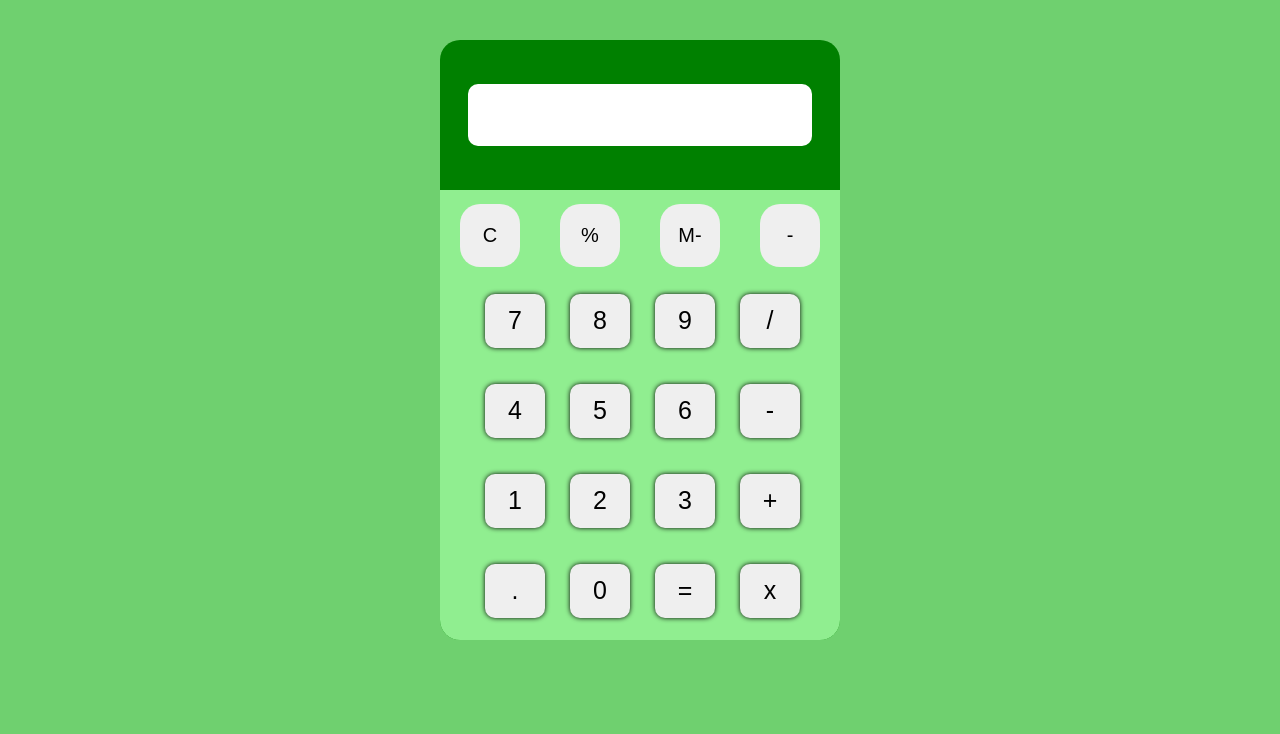
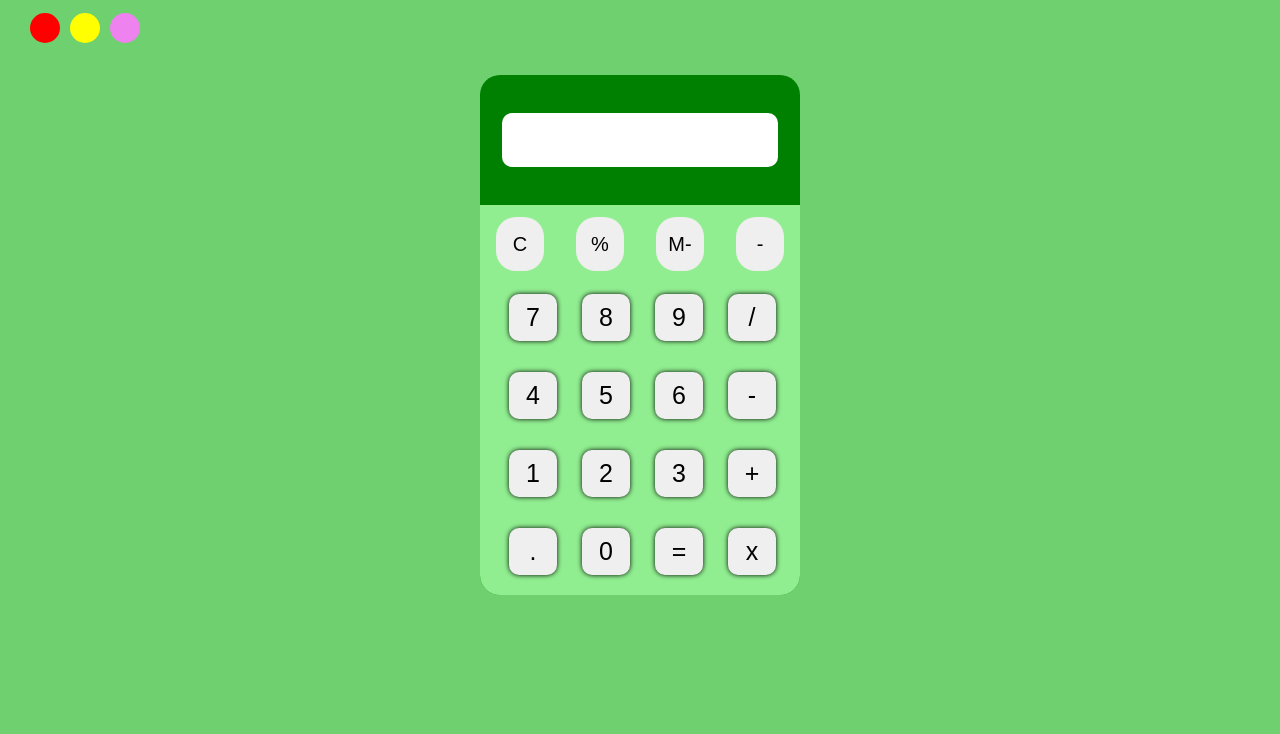
Before and after one commit to Akshay-V-P/Green-Apple-Calculator, a plain HTML site: page index.html in a window 1280 px wide. Shown: the part 66-800 px from the top of the page. Drawn offline with Linux system fonts and the light colour scheme.

Commit message:
Theme updated

```diff
--- a/index.html
+++ b/index.html
@@ -9,6 +9,11 @@
 <body>
     <div class="navbar">
         <h1 class="heading">Defoe Calculator</h1>
+    </div>
+    <div class="themebutton">
+        <button id="cherry"></button>
+        <button id="pineapple"></button>
+        <button id="blackberry"></button>
     </div>
 
     <div class="container">
--- a/style.css
+++ b/style.css
@@ -1,4 +1,4 @@
-body {
+html, body {
     margin: 0;
     padding: 0;
     box-sizing: border-box;
@@ -23,11 +23,10 @@ body {
 }
 
 .container {
-    max-width: 400px;
-    height: 600px;
+    max-width: 40dvh;
+    height: 65dvh;
     background-color: green;
-    margin: auto;
-    margin-top: 50px;
+    margin: 10px auto;
     display: flex;
     flex-direction: column;
     justify-content: space-between;
@@ -88,6 +87,35 @@ body {
     box-shadow:  0 0 5px;
 }
 
+.themebutton {
+    max-width: 100%;
+    height: 75px;
+    background-color: rgb(111, 208, 111);
+    display: flex;
+    align-items: center;
+    padding-left: 20px;
+
+}
+
+.themebutton button {
+    width: 30px;
+    height: 30px;
+    margin-left: 10px;
+    border-radius: 50%;
+    border: 0;
+}
+
+#cherry {
+    background-color: red;
+}
+
+#pineapple {
+    background-color: yellow;
+}
+
+#blackberry {
+    background-color: violet;
+}
 
 @media (width < 500px) {
 
@@ -95,7 +123,7 @@ body {
 
         max-width: 90%;
         max-height: 60%;
-        margin-top: 40px;
+        /* margin-top: 10px; */
     }
 
     .navbar {
```
